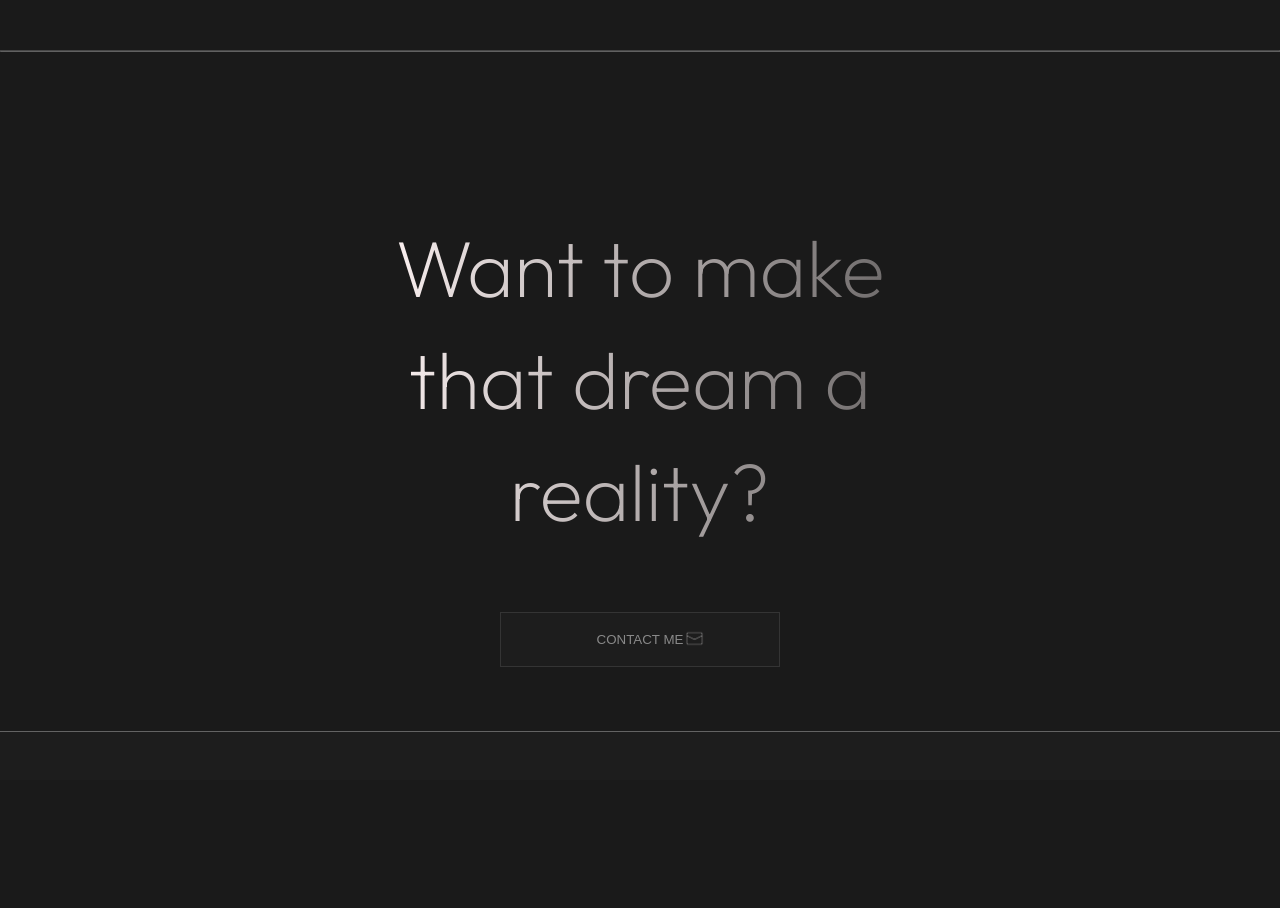
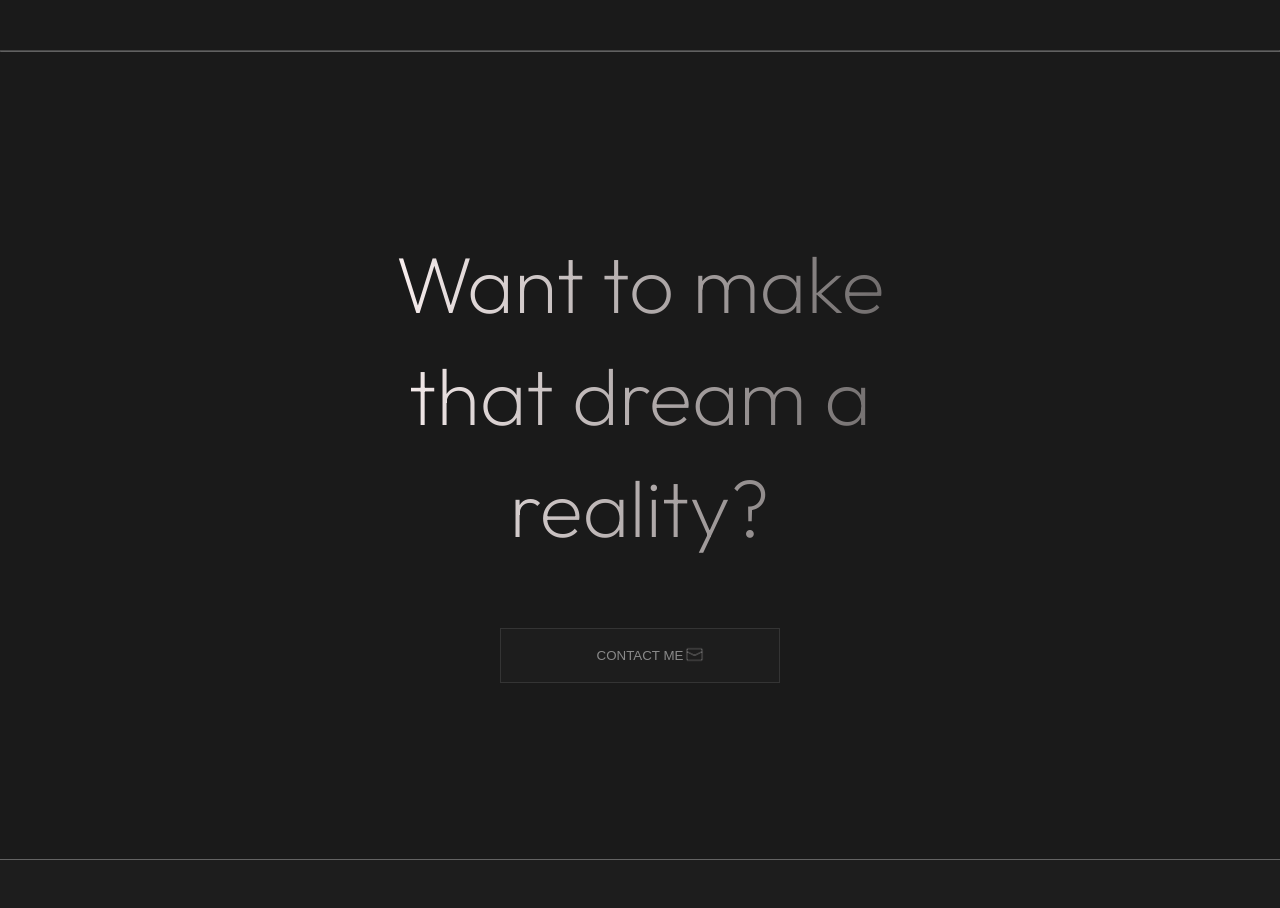
Before and after one commit to OrawusiTimilehin/Personal-Website, a Flask app: page / in a window 1280 px wide. Shown: the part 2028-2936 px from the top of the page. Before the commit the page ends 2760 px from the top, so only its background shows below. Run offline with Flask 3, Linux system fonts and the light colour scheme.

Commit message:
Adjusted Sizes

```diff
--- a/static/styles/main.css
+++ b/static/styles/main.css
@@ -189,7 +189,8 @@ p{
 }
 
 #contact{
-    margin-top: 10rem;
+    margin: 11rem 0;
+
 }
 
 .contact-container{
```
